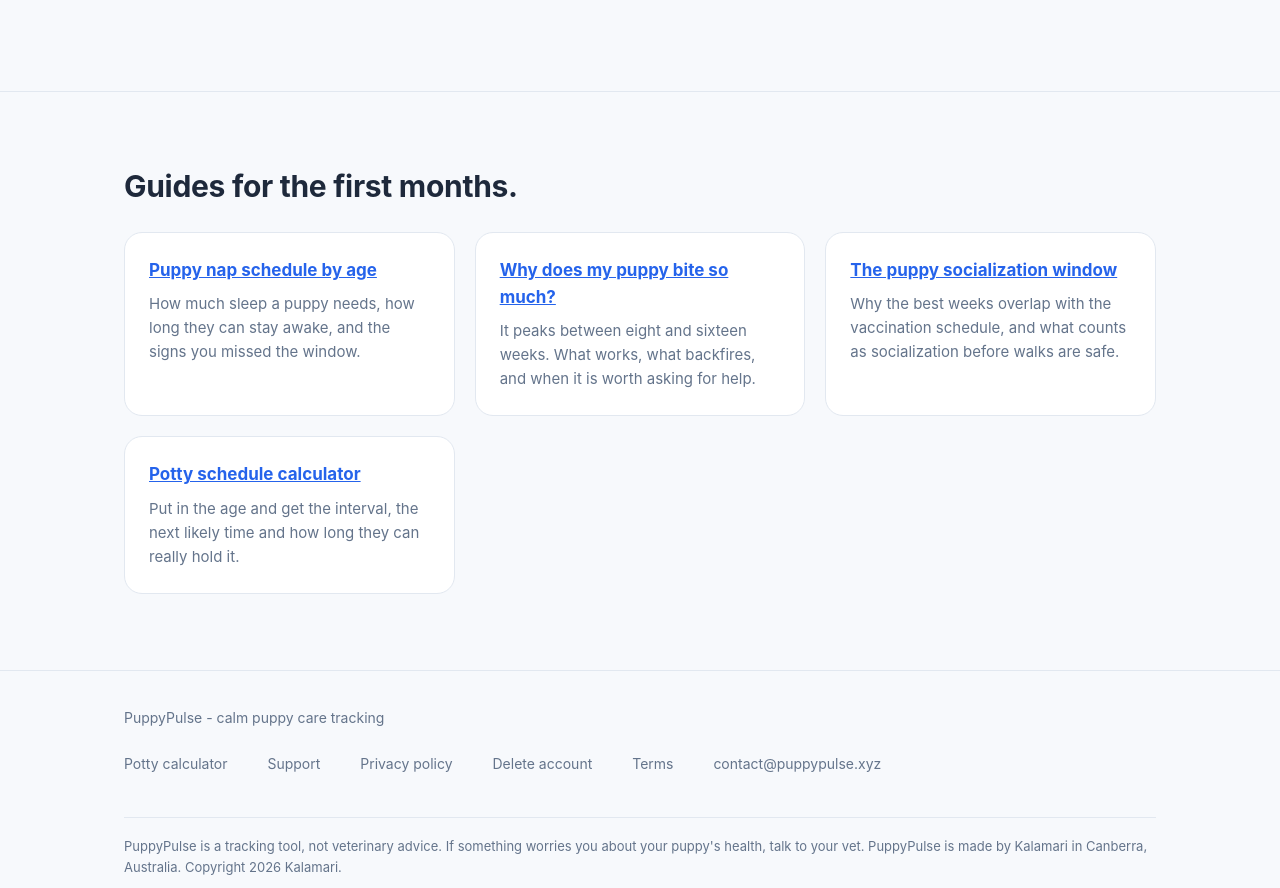
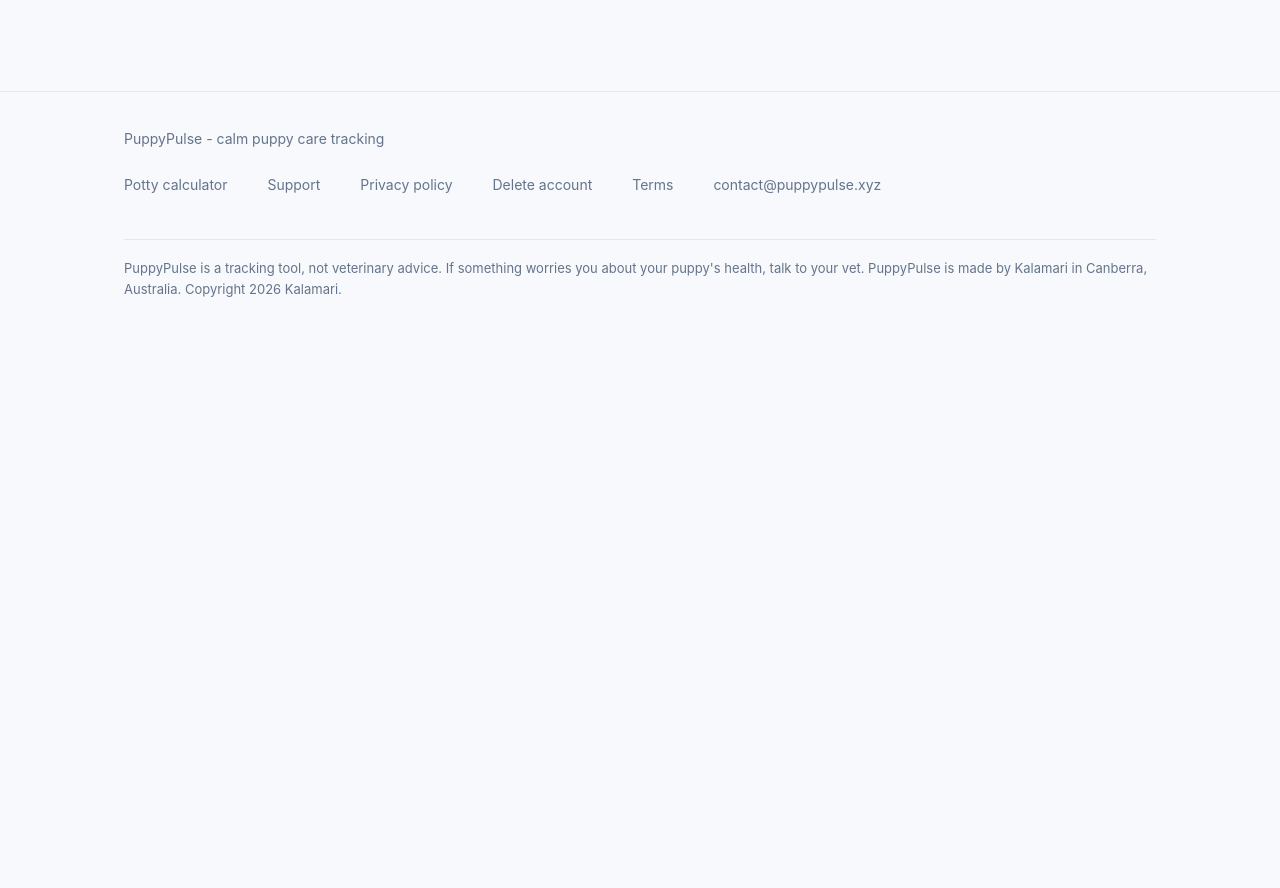
Before and after one commit to Frazzlesprite/PuppyPulse, a plain HTML site: page index.html in a window 1280 px wide. Shown: the part 6714-7602 px from the top of the page. After the commit the page ends 7069 px from the top, so only its background shows below. Drawn offline with Linux system fonts and the light colour scheme.

Commit message:
Move the guides off the home page and leave only the menu item
The three articles were listed in a section at the bottom of the landing page as well as on /guides/. That split the traffic and pushed the FAQ further up. The section is gone; the Guides item in the navigation is the single route in.

```diff
--- a/index.html
+++ b/index.html
@@ -371,33 +371,6 @@
       </details>
     </div>
   </section>
-  <section class="more" id="guides">
-    <div class="wrap">
-      <h2>Guides for the first months.</h2>
-      <div class="grid">
-        <article class="card">
-          <h3><a href="puppy-nap-schedule/">Puppy nap schedule by age</a></h3>
-          <p>How much sleep a puppy needs, how long they can stay awake, and
-          the signs you missed the window.</p>
-        </article>
-        <article class="card">
-          <h3><a href="puppy-biting/">Why does my puppy bite so much?</a></h3>
-          <p>It peaks between eight and sixteen weeks. What works, what
-          backfires, and when it is worth asking for help.</p>
-        </article>
-        <article class="card">
-          <h3><a href="puppy-socialization-window/">The puppy socialization window</a></h3>
-          <p>Why the best weeks overlap with the vaccination schedule, and what
-          counts as socialization before walks are safe.</p>
-        </article>
-        <article class="card">
-          <h3><a href="puppy-potty-schedule/">Potty schedule calculator</a></h3>
-          <p>Put in the age and get the interval, the next likely time and how
-          long they can really hold it.</p>
-        </article>
-      </div>
-    </div>
-  </section>
 
 </main>
 
```
